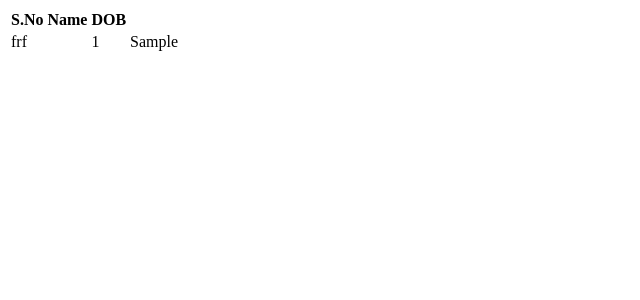
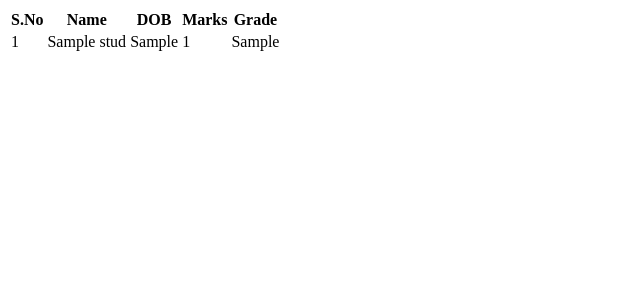
Before and after one commit to rsivaraman18/task1, a Flask app: page /api/students in a window 1280 px wide. Shown: the top 300 px of the page, without its empty margins (0-640 px from the left). Run offline with Flask 3, Linux system fonts and the light colour scheme; tables that the repository leaves empty hold one stand-in row (values such as "Sample post").

Commit message:
Update new.html

```diff
--- a/templates/new.html
+++ b/templates/new.html
@@ -12,15 +12,20 @@
             <th>S.No</th>
             <th>Name</th>
             <th>DOB</th>
+            <th>Marks</th>
+            <th>Grade</th>
+
         </thead>
 
         <tbody>
             {% for res in data %}
             <tr>
-                <td>frf</td>
-                <td> {{ res['0'] }} </td>
-                <td> {{ res[0] }}    </td>
-                <td>  {{ res[2] }}    </td>
+                <td> {{ res[0] }} </td>
+                <td> {{ res[1] }} </td>
+                <td> {{ res[2] }} </td>
+                <td> {{ res[3]}}  </td>
+                <td>{{res[4]}}</td>
+
             </tr>
 
             {% endfor %}
```
